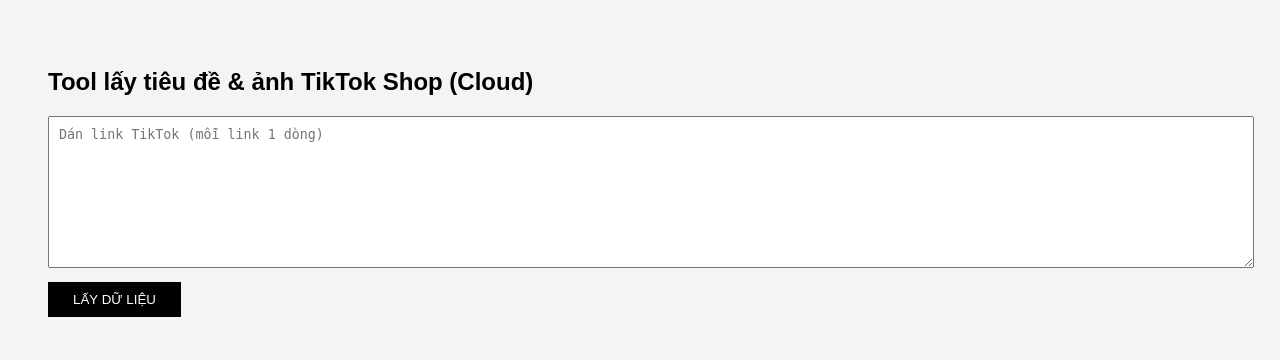
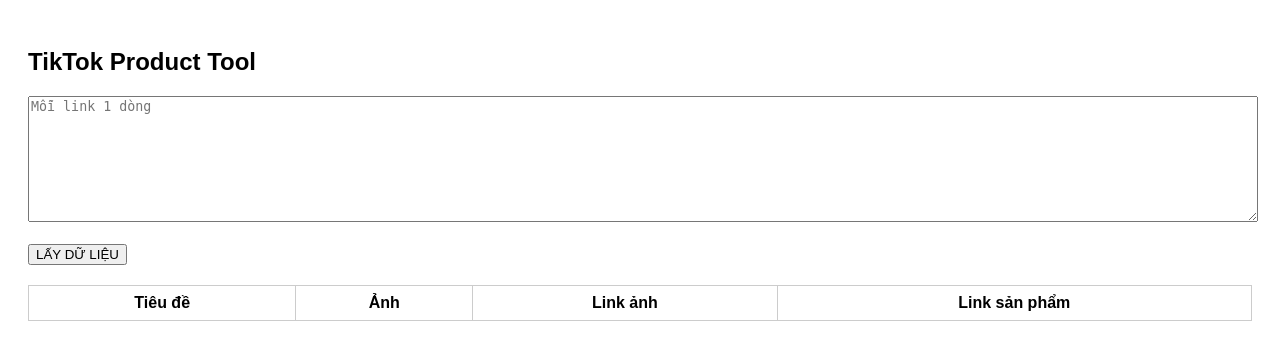
Before and after one commit to Nguyen040902/tiktok_tool, a Flask app: page / in a window 1280 px wide. Shown: the top 360 px of the page. Run offline with Flask 3, Linux system fonts and the light colour scheme; lists and menus that the app fills with data are empty.

Commit message:
Update index.html

```diff
--- a/templates/index.html
+++ b/templates/index.html
@@ -2,89 +2,64 @@
 <html lang="vi">
 <head>
 <meta charset="UTF-8">
-    <title>TikTok Product Tool</title>
+<title>TikTok Product Viewer</title>
 <style>
-        body {
-            font-family: Arial;
-            padding: 40px;
-            background: #f4f4f4;
-        }
-        textarea {
-            width: 100%;
-            height: 130px;
-            padding: 10px;
-        }
-        button {
-            padding: 10px 25px;
-            margin-top: 10px;
-            background: black;
-            color: white;
-            border: none;
-            cursor: pointer;
-        }
-        table {
-            width: 100%;
-            border-collapse: collapse;
-            background: white;
-            margin-top: 30px;
-        }
-        th, td {
-            border: 1px solid #ddd;
-            padding: 10px;
-            vertical-align: top;
-        }
-        th {
-            background: #111;
-            color: white;
-        }
-        img {
-            width: 120px;
-            border-radius: 6px;
-        }
-        a {
-            word-break: break-all;
-        }
+body { font-family: Arial; padding: 20px }
+textarea { width: 100%; height: 120px }
+table { width: 100%; border-collapse: collapse; margin-top: 20px }
+th, td { border: 1px solid #ccc; padding: 8px }
+img { width: 80px }
+input { width: 100% }
 </style>
 </head>
 <body>
 
-<h2>Tool lấy tiêu đề & ảnh TikTok Shop (Cloud)</h2>
+<h2>TikTok Product Tool</h2>
 
-<form method="POST">
-    <textarea name="links" placeholder="Dán link TikTok (mỗi link 1 dòng)"></textarea>
-    <br>
-    <button type="submit">LẤY DỮ LIỆU</button>
-</form>
+<textarea id="links" placeholder="Mỗi link 1 dòng"></textarea><br><br>
+<button onclick="fetchData()">LẤY DỮ LIỆU</button>
 
-{% if results %}
 <table>
+<thead>
 <tr>
   <th>Tiêu đề</th>
   <th>Ảnh</th>
   <th>Link ảnh</th>
   <th>Link sản phẩm</th>
 </tr>
+</thead>
+<tbody id="result"></tbody>
+</table>
 
-    {% for r in results %}
+<script>
+function fetchData() {
+  const urls = document.getElementById("links").value
+    .split("\n")
+    .map(l => l.trim())
+    .filter(l => l);
+
+  fetch("/", {
+    method: "POST",
+    headers: {"Content-Type": "application/json"},
+    body: JSON.stringify({urls})
+  })
+  .then(res => res.json())
+  .then(data => {
+    const tbody = document.getElementById("result");
+    tbody.innerHTML = "";
+
+    data.forEach(p => {
+      tbody.innerHTML += `
         <tr>
-        <td>{{ r.title }}</td>
-        <td>
-            {% if r.image %}
-                <img src="{{ r.image }}">
-            {% endif %}
-        </td>
-        <td>
-            {% if r.image %}
-                <a href="{{ r.image }}" target="_blank">{{ r.image }}</a>
-            {% endif %}
-        </td>
-        <td>
-            <a href="{{ r.product_url }}" target="_blank">{{ r.product_url }}</a>
-        </td>
-    </tr>
-    {% endfor %}
-</table>
-{% endif %}
+          <td>${p.title}</td>
+          <td><img src="${p.image}"></td>
+          <td><input value="${p.image}" onclick="this.select()"></td>
+          <td><input value="${p.product_url}" onclick="this.select()"></td>
+        </tr>`;
+    });
+  });
+}
+</script>
 
 </body>
 </html>
```
Lines whose indentation alone changed are shown as unchanged.
